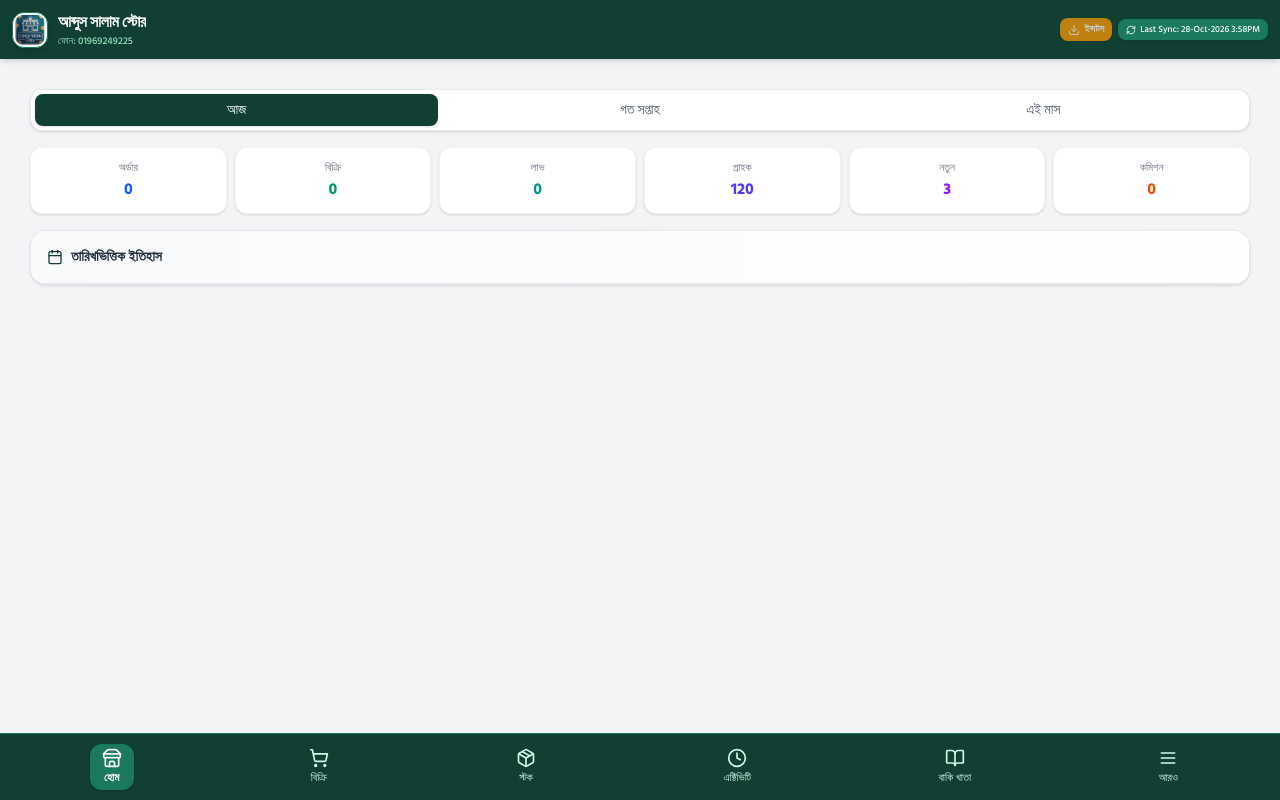
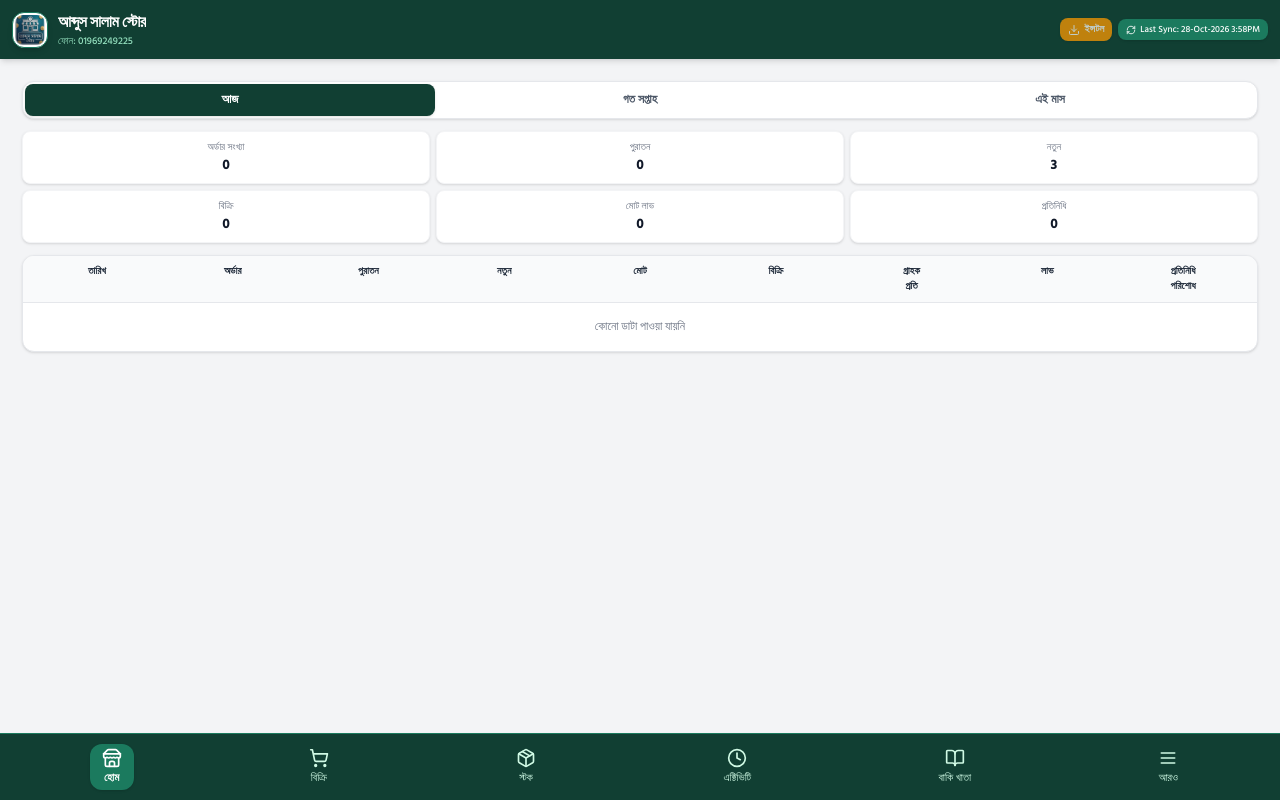
Before and after one commit to Abujar287/abdus_salam_store, a React (Vite) app: page / in a window 1280 px wide. Built offline with nearby package versions, Linux system fonts and the light colour scheme.

Commit message:
refactor: remove localStorage persistence and clean up env config

```diff
--- a/src/App.tsx
+++ b/src/App.tsx
@@ -129,10 +129,7 @@ export default function App() {
   }, []);
 
   // States with LocalStorage Persistence
-  const [products, setProducts] = useState<Product[]>(() => {
-    const saved = localStorage.getItem('abdus_store_products');
-    return saved ? JSON.parse(saved) : [];
-  });
+  const [products, setProducts] = useState<Product[]>([]);
 
   // Exit Confirmation
   useEffect(() => {
@@ -144,15 +141,9 @@ export default function App() {
     return () => window.removeEventListener('beforeunload', handleBeforeUnload);
   }, []);
 
-  const [customers, setCustomers] = useState<Customer[]>(() => {
-    const saved = localStorage.getItem('abdus_store_customers');
-    return saved ? JSON.parse(saved) : [];
-  });
-
-  const [orders, setOrders] = useState<Order[]>(() => {
-    const saved = localStorage.getItem('abdus_store_orders');
-    return saved ? JSON.parse(saved) : [];
-  });
+  const [customers, setCustomers] = useState<Customer[]>([]);
+
+  const [orders, setOrders] = useState<Order[]>([]);
   const [newCustomersCountToday, setNewCustomersCountToday] = useState<number>(3);
 
   // POS Cart State
@@ -385,11 +376,14 @@ export default function App() {
     let finalCustomerName = 'নগদ ক্রেতা';
     let finalCustomerPhone = '-';
 
-    if (posCustomerType === 'existing') {
+    const isExisting = selectedExistingCustomer.trim() !== '';
+    const isNew = newCustName.trim() !== '';
+
+    if (isExisting) {
       finalCustomerName = selectedExistingCustomer;
       const found = customers.find(c => c.name === selectedExistingCustomer);
       if (found) finalCustomerPhone = found.phone;
-    } else if (posCustomerType === 'new') {
+    } else if (isNew) {
       if (!newCustName.trim()) {
         alert('দয়া করে নতুন ক্রেতার নাম লিখুন');
         return;
@@ -401,7 +395,7 @@ export default function App() {
     const sub = cartSubtotal;
     const disc = discountInput;
     const tot = cartTotal;
-    const paidAmt = cashPaidInput !== '' ? Number(cashPaidInput) : (posCustomerType === 'cash' ? tot : 0);
+    const paidAmt = cashPaidInput !== '' ? Number(cashPaidInput) : (!isExisting && !isNew ? tot : 0);
     const dueAmt = Math.max(0, tot - paidAmt);
 
     const draftOrder: Order = {
@@ -441,7 +435,7 @@ export default function App() {
     });
 
     // If new customer with due or payment
-    if (posCustomerType === 'new' && newCustName.trim()) {
+    if (newCustName.trim()) {
       const newCustObj: Customer = {
         id: `c-${Date.now()}`,
         name: newCustName.trim(),
@@ -620,61 +614,69 @@ export default function App() {
 
           {/* ================= 1. HOME / DASHBOARD SCREEN ================= */}
           {currentTab === 'home' && (
-            <div className="p-4 space-y-4 animate-fadeIn w-full">
+            <div className="p-2 space-y-3 animate-fadeIn w-full">
 
               {/* Timeframe selector tabs */}
-              <div className="flex bg-white rounded-xl p-1 shadow-sm border border-gray-200 text-sm font-medium w-full">
-                <button
-                  onClick={() => setTimeframe('today')}
-                  className={`flex-1 py-1.5 rounded-lg transition text-center ${timeframe === 'today' ? 'bg-[#113F33] text-white shadow' : 'text-gray-600 hover:bg-gray-100'}`}
-                >
-                  আজ
-                </button>
-                <button
-                  onClick={() => setTimeframe('week')}
-                  className={`flex-1 py-1.5 rounded-lg transition text-center ${timeframe === 'week' ? 'bg-[#113F33] text-white shadow' : 'text-gray-600 hover:bg-gray-100'}`}
-                >
-                  গত সপ্তাহ
-                </button>
-                <button
-                  onClick={() => setTimeframe('month')}
-                  className={`flex-1 py-1.5 rounded-lg transition text-center ${timeframe === 'month' ? 'bg-[#113F33] text-white shadow' : 'text-gray-600 hover:bg-gray-100'}`}
-                >
-                  এই মাস
-                </button>
-              </div>
-
-              {/* Compact Summary Cards */}
-              <div className="grid grid-cols-2 md:grid-cols-3 lg:grid-cols-6 gap-2 w-full">
+              <div className="flex bg-white rounded-xl p-0.5 shadow-sm border border-gray-200 text-xs font-bold w-full">
                 {[
-                  { label: 'অর্ডার', val: totalOrdersCount, color: 'text-blue-600' },
-                  { label: 'বিক্রি', val: totalSalesAmount.toLocaleString('en-IN'), color: 'text-emerald-600' },
-                  { label: 'লাভ', val: totalProfitAmount.toLocaleString('en-IN'), color: 'text-teal-600' },
-                  { label: 'গ্রাহক', val: totalCustomersCount, color: 'text-indigo-600' },
-                  { label: 'নতুন', val: newCustomersCount, color: 'text-purple-600' },
-                  { label: 'কমিশন', val: totalRepPayment.toLocaleString('en-IN'), color: 'text-orange-600' },
+                  { id: 'today', label: 'আজ' },
+                  { id: 'week', label: 'গত সপ্তাহ' },
+                  { id: 'month', label: 'এই মাস' }
+                ].map((tf) => (
+                  <button
+                    key={tf.id}
+                    onClick={() => setTimeframe(tf.id as 'today' | 'week' | 'month')}
+                    className={`flex-1 py-2 rounded-lg transition text-center ${timeframe === tf.id ? 'bg-[#113F33] text-white shadow' : 'text-gray-600 hover:bg-gray-100'}`}
+                  >
+                    {tf.label}
+                  </button>
+                ))}
+              </div>
+
+              {/* Compact Summary Cards - Grid */}
+              <div className="grid grid-cols-3 gap-1.5 w-full">
+                {[
+                  { label: 'অর্ডার সংখ্যা', val: totalOrdersCount },
+                  { label: 'পুরাতন', val: customers.filter(c=>c.status==='clear').length },
+                  { label: 'নতুন', val: newCustomersCount },
+                  { label: 'বিক্রি', val: totalSalesAmount.toLocaleString('en-IN') },
+                  { label: 'মোট লাভ', val: totalProfitAmount.toLocaleString('en-IN') },
+                  { label: 'প্রতিনিধি', val: totalRepPayment.toLocaleString('en-IN') },
                 ].map((item, i) => (
-                  <div key={i} className="bg-white p-3 rounded-xl shadow-sm border border-gray-100 text-center">
-                    <div className="text-[11px] text-gray-500">{item.label}</div>
-                    <div className={`text-base font-bold ${item.color}`}>{item.val}</div>
+                  <div key={i} className="bg-white p-2 rounded-lg shadow-sm border border-gray-100 text-center">
+                    <div className="text-[10px] text-gray-500 font-medium whitespace-nowrap">{item.label}</div>
+                    <div className="text-sm font-bold text-gray-900 tabular-nums">{item.val}</div>
                   </div>
                 ))}
               </div>
 
-              {/* Compact History List */}
-              <div className="bg-white rounded-2xl shadow-sm border border-gray-200 overflow-hidden w-full">
-                <div className="p-4 bg-gradient-to-r from-gray-50 to-white border-b border-gray-200 font-bold text-sm text-gray-800 flex items-center gap-2">
-                  <Calendar className="w-4 h-4 text-[#113F33]" />
-                  তারিখভিত্তিক ইতিহাস
+              {/* Compact History Table */}
+              <div className="bg-white rounded-xl shadow-sm border border-gray-200 overflow-hidden w-full text-[10px]">
+                <div className="p-2 bg-gray-50 border-b border-gray-200 font-bold text-gray-800 grid grid-cols-9 gap-1 text-center">
+                  <div className="col-span-1">তারিখ</div>
+                  <div className="col-span-1">অর্ডার</div>
+                  <div className="col-span-1">পুরাতন</div>
+                  <div className="col-span-1">নতুন</div>
+                  <div className="col-span-1">মোট</div>
+                  <div className="col-span-1">বিক্রি</div>
+                  <div className="col-span-1">গ্রাহক<br/>প্রতি</div>
+                  <div className="col-span-1">লাভ</div>
+                  <div className="col-span-1">প্রতিনিধি<br/>পরিশোধ</div>
                 </div>
                 <div className="divide-y divide-gray-100">
-                  {dateHistoryList.slice(0, 10).map((record, index) => (
-                    <div key={index} className="p-4 flex items-center justify-between text-sm hover:bg-gray-50 transition">
-                      <span className="font-bold text-gray-800">{record.date}</span>
-                      <div className="flex gap-4 text-xs font-medium">
-                        <span className="text-emerald-700">বিক্রি: {record.totalSales}৳</span>
-                        <span className="text-teal-700">লাভ: {record.totalProfit}৳</span>
-                      </div>
+                  {dateHistoryList.length === 0 ? (
+                    <div className="p-4 text-center text-xs text-gray-500">কোনো ডাটা পাওয়া যায়নি</div>
+                  ) : dateHistoryList.slice(0, 10).map((r, i) => (
+                    <div key={i} className="p-2 grid grid-cols-9 gap-1 text-center items-center hover:bg-gray-50 tabular-nums">
+                      <div className="col-span-1 font-bold">{r.date.split('-')[0]}</div>
+                      <div className="col-span-1">{r.totalOrders}</div>
+                      <div className="col-span-1">{Math.max(0, r.totalCustomers - r.totalNewCustomers)}</div>
+                      <div className="col-span-1">{r.totalNewCustomers}</div>
+                      <div className="col-span-1">{r.totalCustomers}</div>
+                      <div className="col-span-1">{r.totalSales}</div>
+                      <div className="col-span-1">{(r.totalSales / (r.totalCustomers || 1)).toFixed(0)}</div>
+                      <div className="col-span-1">{r.totalProfit}</div>
+                      <div className="col-span-1">{r.totalRepPayment}</div>
                     </div>
                   ))}
                 </div>
@@ -1414,7 +1416,7 @@ export default function App() {
                   <span>{cartTotal.toLocaleString('en-IN')} ৳</span>
                 </div>
 
-                {posCustomerType !== 'cash' && (
+                {(selectedExistingCustomer !== '' || newCustName !== '') && (
                   <div className="flex justify-between items-center pt-1 border-t border-emerald-200/80">
                     <span className="text-gray-700 font-medium">নগদ গ্রহণ (Paid):</span>
                     <input
```
Also changed, not shown: 2 other files (tests, documents, lock files or other folders).
